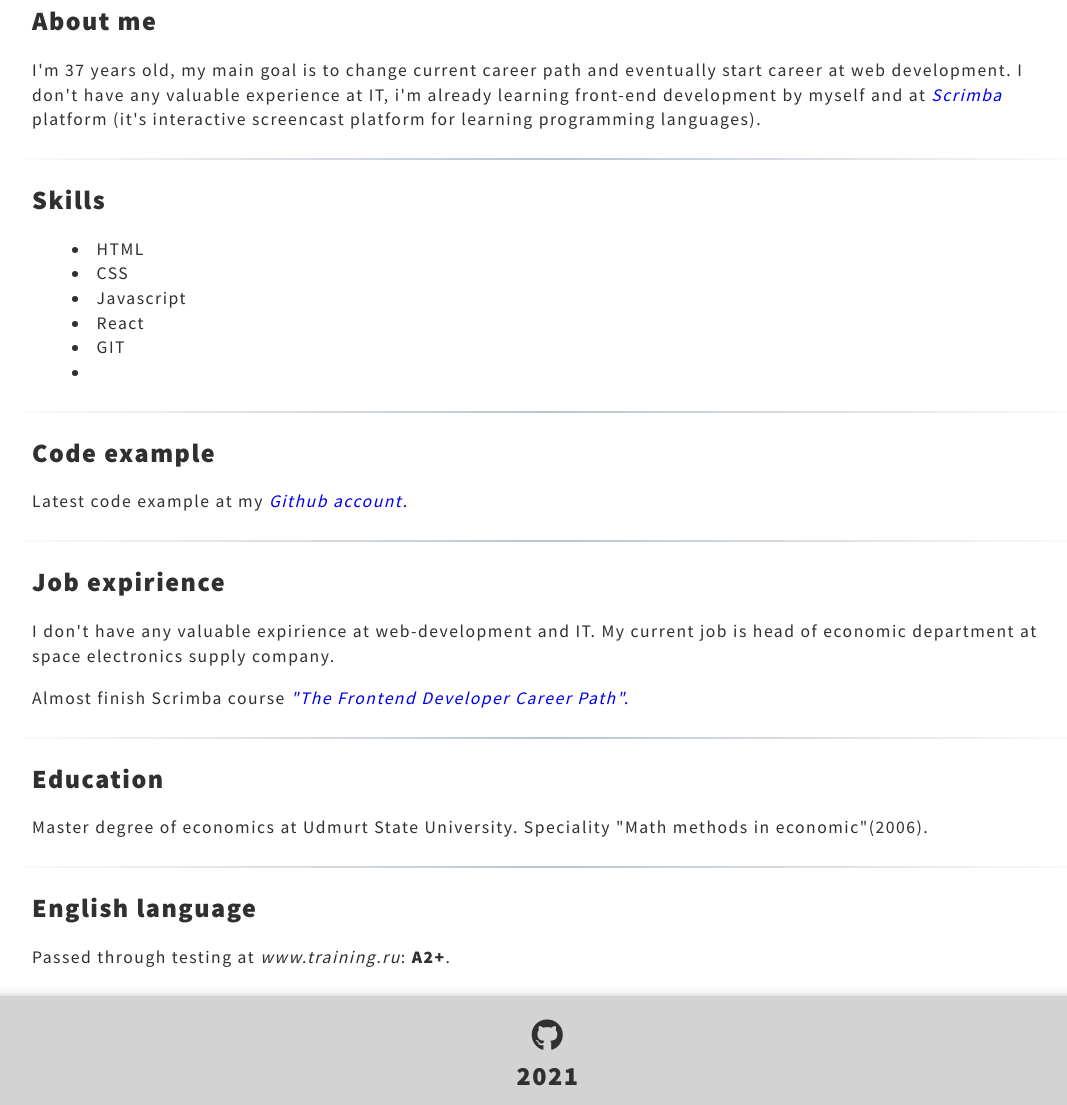
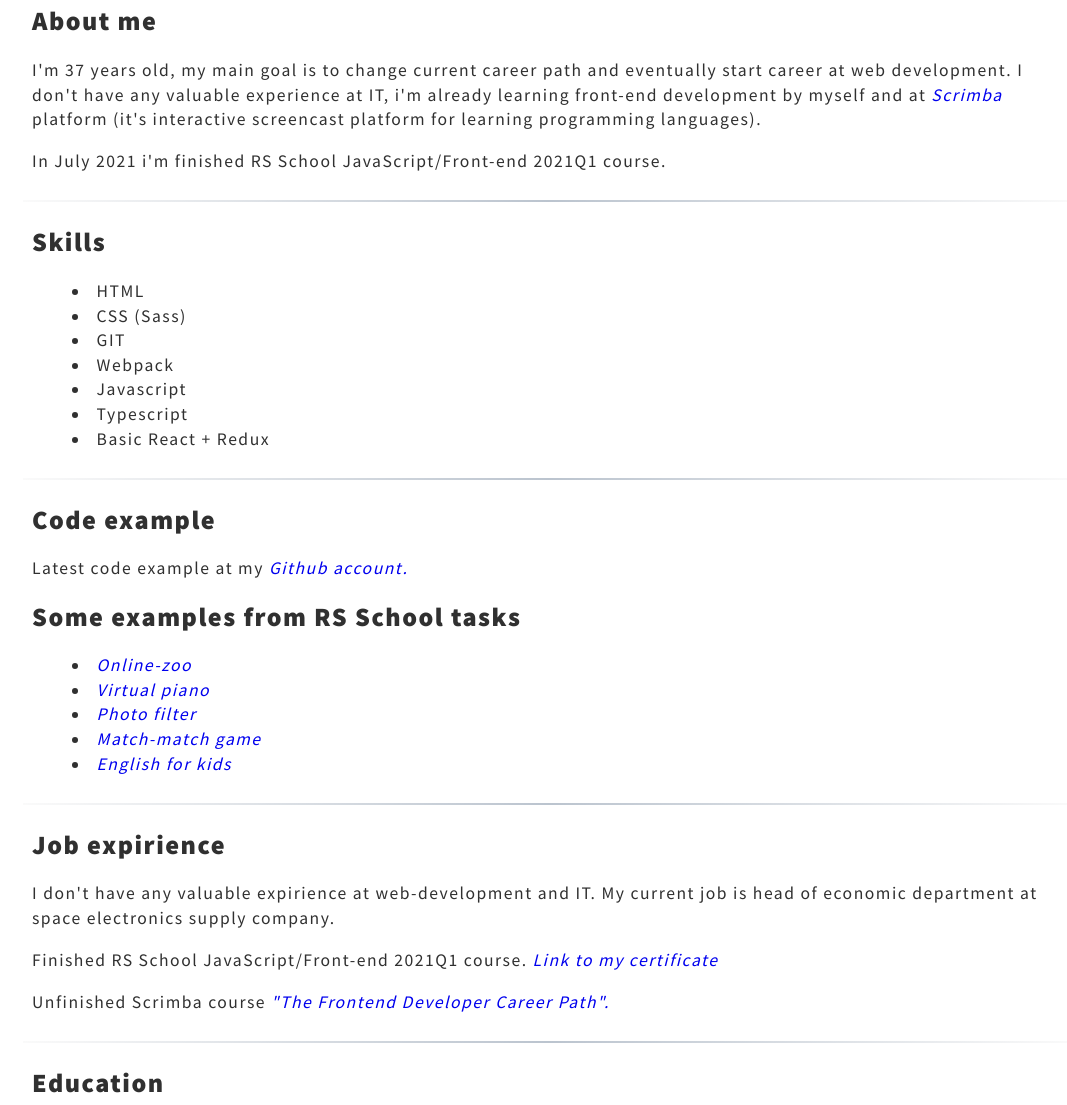
Before and after one commit to AlexeyEmshanov/rsschool-cv, a plain HTML site: page index.html in a window 1280 px wide. Shown: the part 365-1470 px from the top of the page, without its empty margins (92-1159 px from the left). Drawn offline with Linux system fonts and the light colour scheme.

Commit message:
feat: add actual info

```diff
--- a/index.html
+++ b/index.html
@@ -35,6 +35,7 @@
             <article>
                 <h2>About me</h2>
                 <p class="about-me">I'm 37 years old, my main goal is to change current career path and eventually start career at web development. I don't have any valuable experience at IT, i'm already learning front-end development by myself and at <a href="https://scrimba.com/"><em>Scrimba</em></a> platform (it's interactive screencast platform for learning programming languages).</p>
+                <p>In July 2021 i'm finished RS School JavaScript/Front-end 2021Q1 course.</p>
             </article>
 
             <div class="divider"></div>
@@ -43,11 +44,12 @@
                 <h2>Skills</h2>
                 <ul>
                     <li>HTML</li>
-                    <li>CSS</li>
+                    <li>CSS (Sass)</li>
+                    <li>GIT</li>
+                    <li>Webpack</li>
                     <li>Javascript</li>
-                    <li>React</li>
-                    <li>GIT</li>
-                    <li></li>
+                    <li>Typescript</li>
+                    <li>Basic React + Redux</li>
                 </ul>
             </section>
 
@@ -56,6 +58,14 @@
             <section>
                 <h2>Code example</h2>
                 <p>Latest code example at my <a class="github" href="https://github.com/AlexeyEmshanov/Random-programming-jokes">Github account.</a></p>
+                <h2>Some examples from RS School tasks</h2>
+                <ul>
+                    <li><a href="https://rolling-scopes-school.github.io/alexeyemshanov-JSFE2021Q1/online-zoo/">Online-zoo</a></li>
+                    <li><a href="https://rolling-scopes-school.github.io/alexeyemshanov-JSFE2021Q1/virtual-piano/">Virtual piano</a></li>
+                    <li><a href="https://rolling-scopes-school.github.io/alexeyemshanov-JSFE2021Q1/photo-filter/">Photo filter</a></li>
+                    <li><a href="https://alexeyemshanov-jsfe2021q1-match-match-game.netlify.app/">Match-match game</a></li>
+                    <li><a href="https://alexeyemshanov-rsfe2021q1-english-for-kids-admin-panel.netlify.app/">English for kids</a></li>
+                </ul>
             </section>
 
             <div class="divider"></div>
@@ -63,7 +73,8 @@
             <section>
                 <h2>Job expirience</h2>
                 <p>I don't have any valuable expirience at web-development and IT. My current job is head of economic department at space electronics supply company.</p>
-                <p>Almost finish Scrimba course <a  href="https://scrimba.com/learn/frontend">"The Frontend Developer Career Path".</a></p>
+                <p>Finished RS School JavaScript/Front-end 2021Q1 course. <a href="https://app.rs.school/certificate/jx0oqhum">Link to my certificate</a></p>
+                <p>Unfinished Scrimba course <a href="https://scrimba.com/learn/frontend">"The Frontend Developer Career Path".</a></p>
 
             </section>
 
--- a/styles.css
+++ b/styles.css
@@ -5,7 +5,6 @@ body {
     line-height: 1.4;
     letter-spacing: 1.5px;
     color:  #303030;
-
 }
 
 h1 {
```
